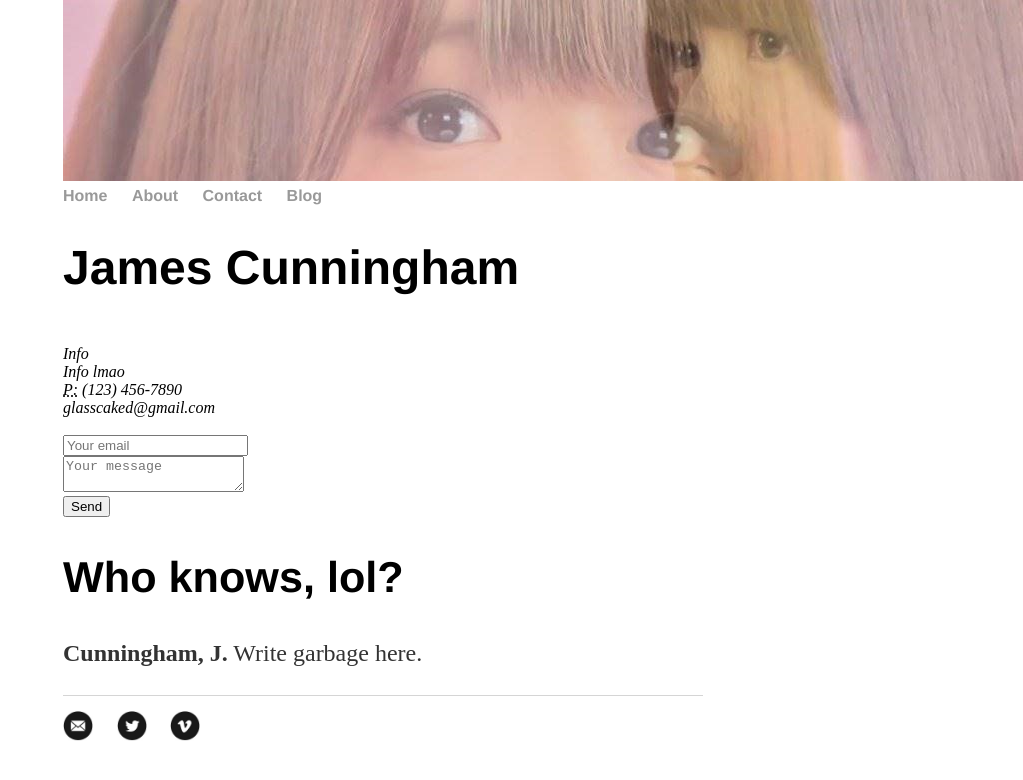
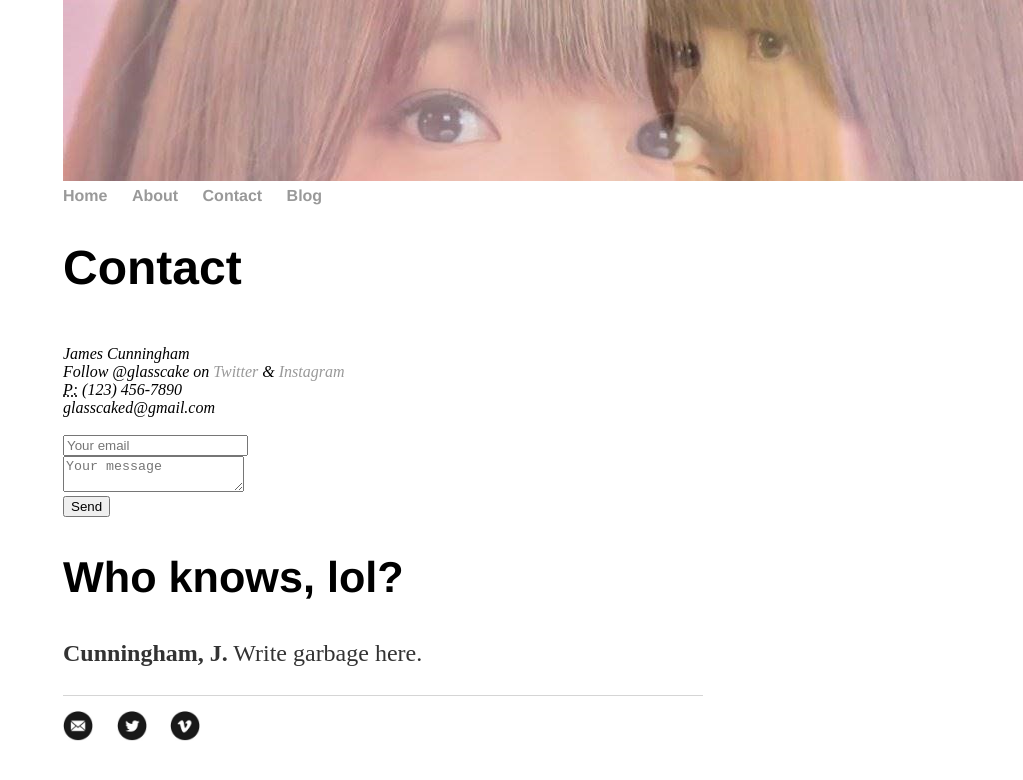
Before and after one commit to glasscaked/strip, a Jekyll site: the page built from contact/index.html, in a window 1280 px wide. Shown: the top 780 px of the page, without its empty margins (257-1280 px from the left). Built offline with Jekyll 4.4.1, drawn with Linux system fonts in a browser that asks for light colours.

Commit message:
Update index.html

```diff
--- a/contact/index.html
+++ b/contact/index.html
@@ -4,11 +4,11 @@ title: Contact
 ---
 
 	<div class="Contact">
-					<h1>James Cunningham</h1>
+					<h1>Contact</h1>
 			<address>
 					<strong></strong><br>
-					Info<br>
-					Info lmao<br>
+					James Cunningham<br>
+					Follow @glasscake on  <a href="http://www.twitter.com/glasscake">Twitter</a> & <a href="http://www.instagram.com/glasscake">Instagram</a><br>
 					<abbr title="phone">P:</abbr> (123) 456-7890<br>
 					<span class="obfuscate">glasscaked@gmail.com</span>
 					</address><br>
```
